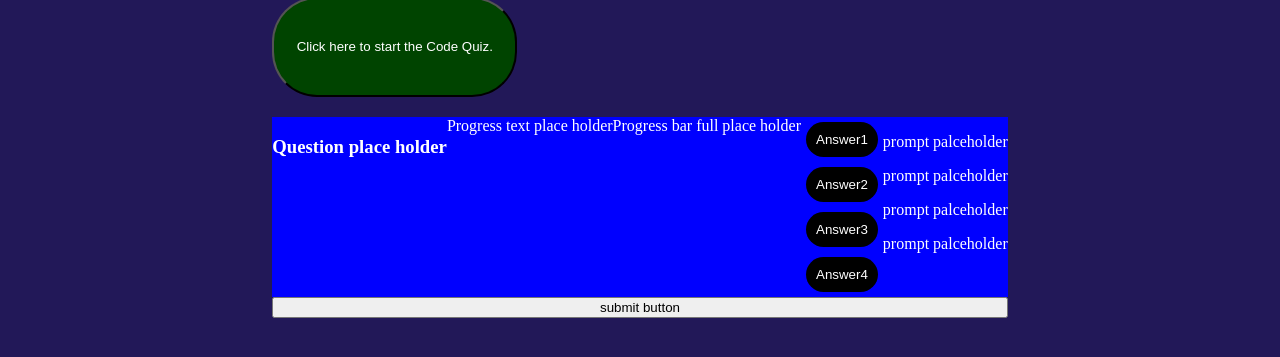
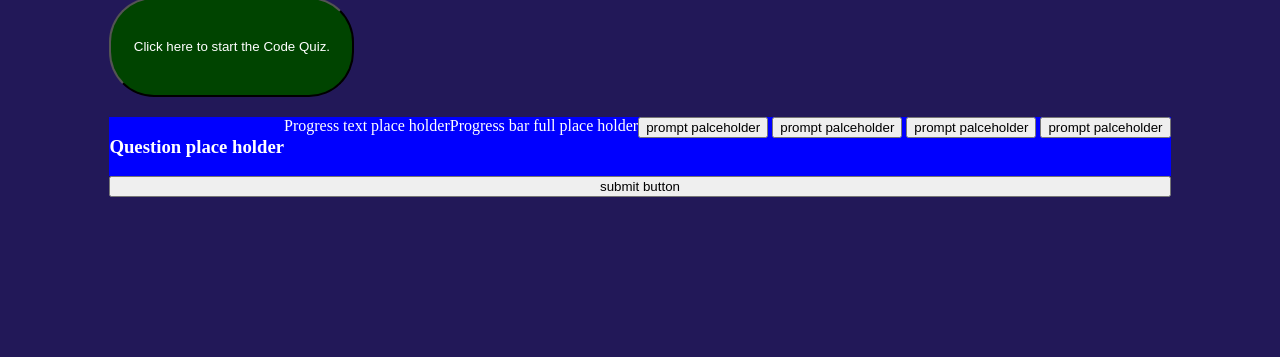
Before and after one commit to GordyD97/Code-Quiz, a plain HTML site: page index.html in a window 1280 px wide. Shown: the part 91-448 px from the top of the page. Drawn offline with Linux system fonts and the light colour scheme; a script that the page names is missing.

Commit message:
atleast it works

```diff
--- a/index.html
+++ b/index.html
@@ -48,18 +48,20 @@ THEN I can save my initials and my score
     <h3 class="question"> Question place holder</h3>
     <div id="progressText">Progress text place holder</div>
     <div id="progressBarFull">Progress bar full place holder</div>
+    <!-- What's this for?
     <article class="answers">
         <button class="answerbtn">Answer1 </button>
         <button class="answerbtn">Answer2 </button>
         <button class="answerbtn">Answer3 </button>
         <button class="answerbtn">Answer4 </button>
     </article>
+    -->
 
     <article id="choices">
-        <p class="choice-text">prompt palceholder </p>
-        <p class="choice-text">prompt palceholder </p>
-        <p class="choice-text">prompt palceholder </p>
-        <p class="choice-text">prompt palceholder </p>
+        <button class="choice-text">prompt palceholder </button>
+        <button class="choice-text">prompt palceholder </button>
+        <button class="choice-text">prompt palceholder </button>
+        <button class="choice-text">prompt palceholder </button>
     </article>
 
 
```
Also changed, not shown: 1 other file.
